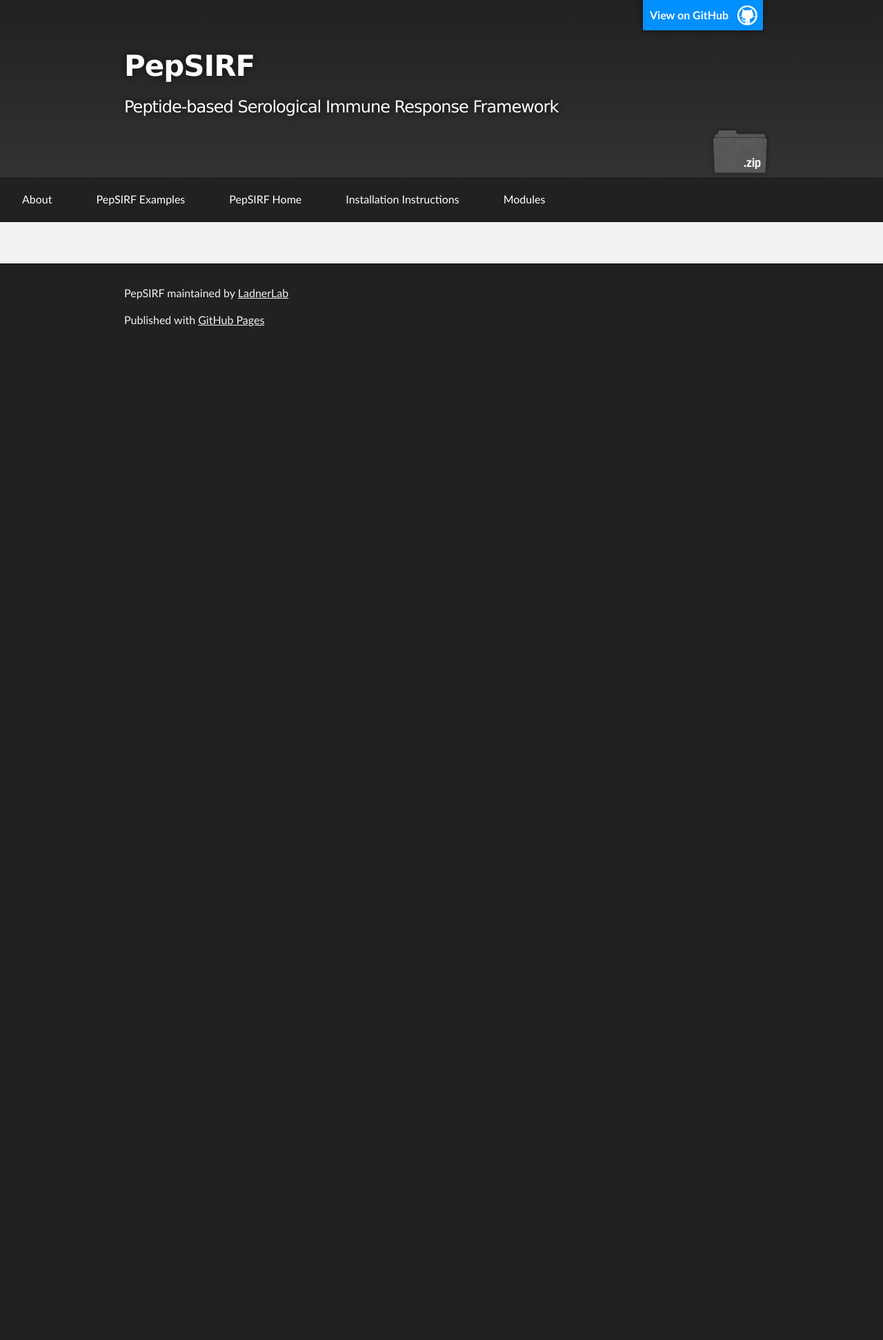
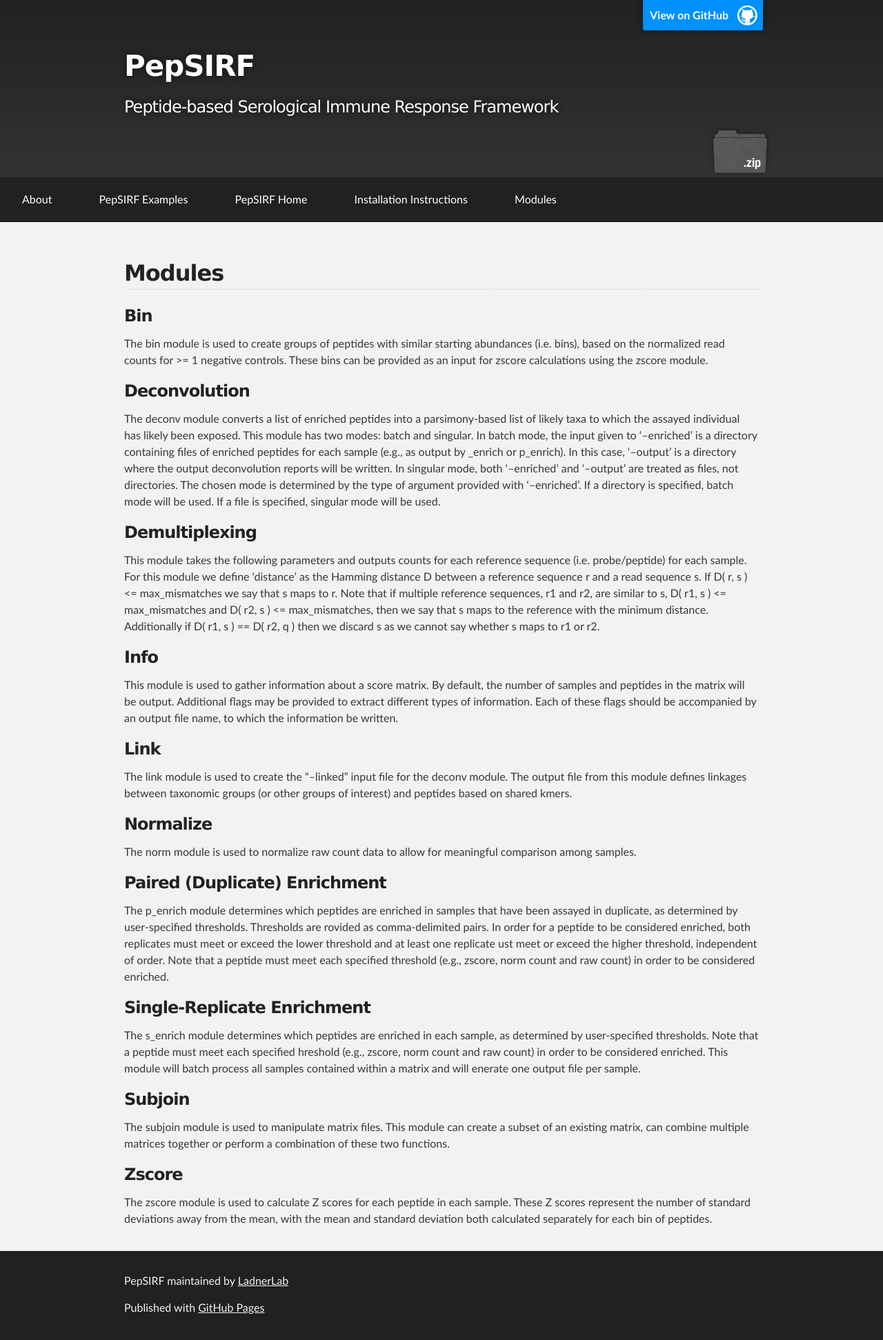
Before and after one commit to LadnerLab/PepSIRF, a Jekyll site: the page built from docs/modules.md, in a window 1280 px wide. Shown: the whole page at 69% size. Built offline with Jekyll 4.4.1, drawn with Linux system fonts in a browser that asks for light colours; before the commit the page ends 900 px from its top, so only the background shows below that.

Commit message:
updating site modules page and display.

```diff
--- a/docs/_sass/jekyll-theme-slate.scss
+++ b/docs/_sass/jekyll-theme-slate.scss
@@ -259,7 +259,7 @@ form {
 }
 
 .navbar ul {
-  display: inline;
+  display: inline-block;
   list-style-type: none;
   padding: 0;
   overflow: hidden;
@@ -270,6 +270,7 @@ form {
   float: left;
   position: relative;
   margin: 0 auto;
+  width: 100%;
 }
 
 .navlinks a {
--- a/docs/modules.md
+++ b/docs/modules.md
@@ -3,3 +3,35 @@ layout: default
 title: Modules
 permalink: /modules/
 ---
+
+## Modules
+
+### Bin
+The bin module is used to create groups of peptides with similar starting abundances (i.e. bins), based on the normalized read counts for >= 1 negative controls. These bins can be provided as an input for zscore calculations using the zscore module.
+
+### Deconvolution
+The deconv module converts a list of enriched peptides into a parsimony-based list of likely taxa to which the assayed individual has likely been exposed. This module has two modes: batch and singular. In batch mode, the input given to '--enriched' is a directory containing files of enriched peptides for each sample (e.g., as output by _enrich or p_enrich). In this case, '--output' is a directory where the output deconvolution reports will be written. In singular mode, both '--enriched' and '--output' are treated as files, not directories. The chosen mode is determined by the type of argument provided with '--enriched'. If a directory is specified, batch mode will be used. If a file is specified, singular mode will be used.
+
+### Demultiplexing
+This module takes the following parameters and outputs counts for each reference sequence (i.e. probe/peptide) for each sample. For this module we define 'distance' as the Hamming distance D between a reference sequence r and a read sequence s. If D( r, s ) <= max_mismatches we say that s maps to r. Note that if multiple reference sequences, r1 and r2, are similar to s, D( r1, s ) <= max_mismatches and D( r2, s ) <= max_mismatches, then we say that s maps to the reference with the minimum distance. Additionally if D( r1, s ) == D( r2, q ) then we discard s as we cannot say whether s maps to r1 or r2.
+
+### Info
+This module is used to gather information about a score matrix. By default, the number of samples and peptides in the matrix will be output. Additional flags may be provided to extract different types of information. Each of these flags should be accompanied by an output file name, to which the information be written.
+
+### Link
+The link module is used to create the "--linked" input file for the deconv module. The output file from this module defines linkages between taxonomic groups (or other groups of interest) and peptides based on shared kmers.
+
+### Normalize
+The norm module is used to normalize raw count data to allow for meaningful comparison among samples.
+
+### Paired (Duplicate) Enrichment
+The p_enrich module determines which peptides are enriched in samples that have been assayed in duplicate, as determined by user-specified thresholds. Thresholds are rovided as comma-delimited pairs. In order for a peptide to be considered enriched, both replicates must meet or exceed the lower threshold and at least one replicate ust meet or exceed the higher threshold, independent of order. Note that a peptide must meet each specified threshold (e.g., zscore, norm count and raw count) in order to be considered enriched.
+
+### Single-Replicate Enrichment
+The s_enrich module determines which peptides are enriched in each sample, as determined by user-specified thresholds. Note that a peptide must meet each specified hreshold (e.g., zscore, norm count and raw count) in order to be considered enriched. This module will batch process all samples contained within a matrix and will enerate one output file per sample.
+
+### Subjoin
+The subjoin module is used to manipulate matrix files. This module can create a subset of an existing matrix, can combine multiple matrices together or perform a combination of these two functions.
+
+### Zscore
+The zscore module is used to calculate Z scores for each peptide in each sample. These Z scores represent the number of standard deviations away from the mean, with the mean and standard deviation both calculated separately for each bin of peptides.
```
Also changed, not shown: docs/about.md (+1 -1 lines).
